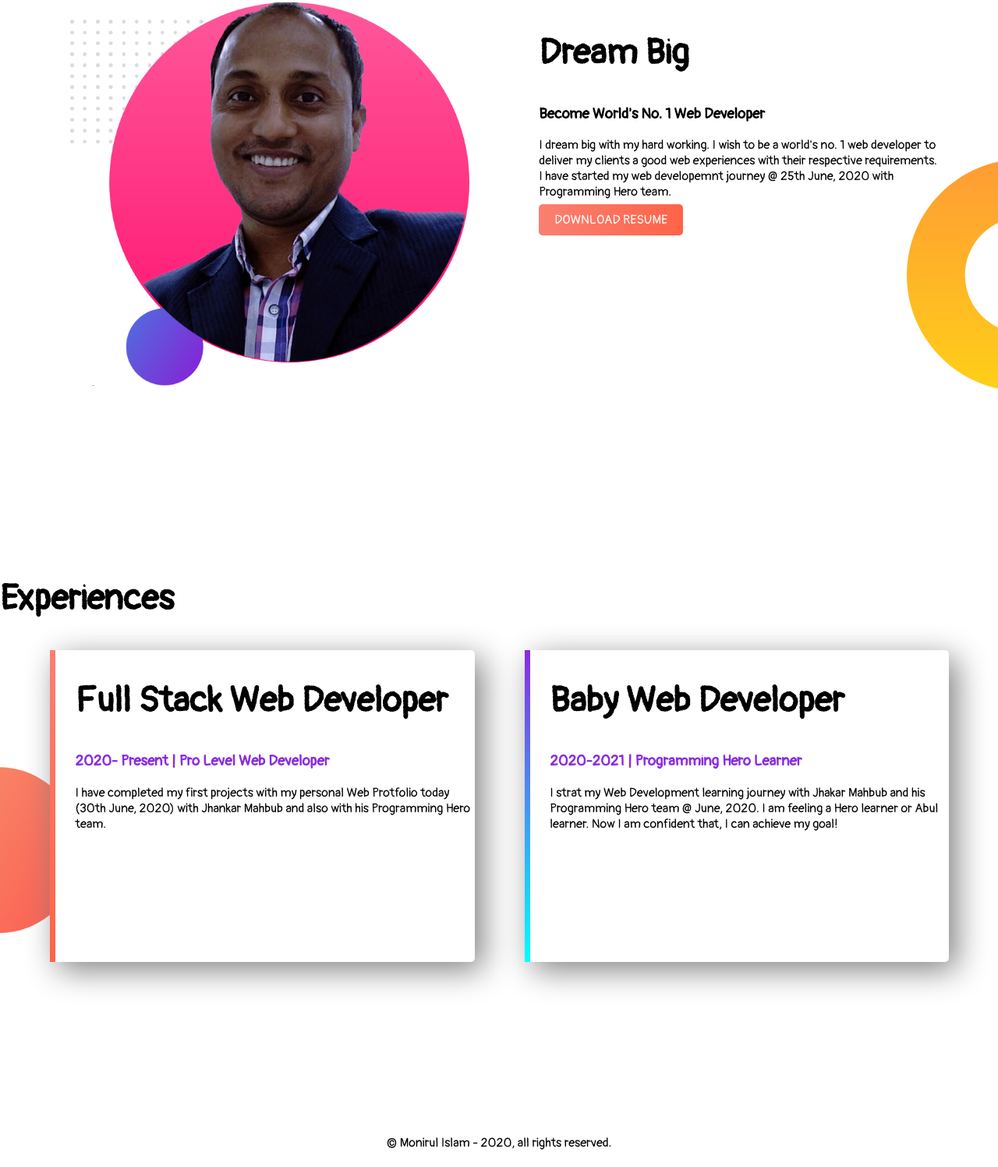
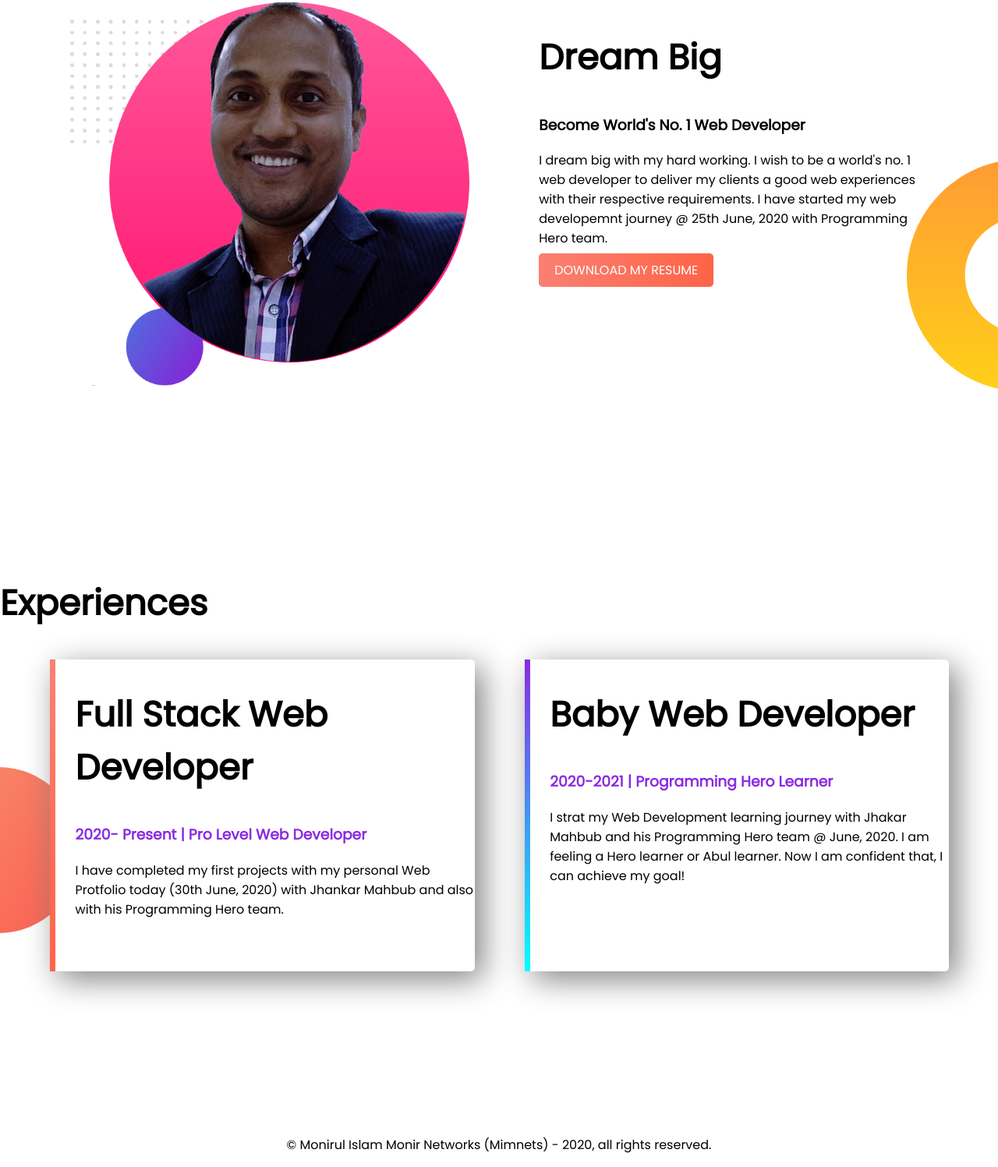
Before and after one commit to mimnets/web-portfolio, a plain HTML site: page index.html in a window 1280 px wide. Shown: the part 697-2194 px from the top of the page at 78% size. Drawn offline with Linux system fonts and the light colour scheme; files whose address does not match are found by name.

Commit message:
font changes to poppins

```diff
--- a/css/style.css
+++ b/css/style.css
@@ -1,6 +1,6 @@
 body{
     margin: 0;                          /*Margin for all body elements*/
-    font-family: 'Pangolin', cursive;   /*Declare the font family or name*/
+    font-family: 'Poppins', sans-serif;   /*Declare the font family or name*/
 }
 h1{
     font-size: 50px;
--- a/index.html
+++ b/index.html
@@ -5,7 +5,7 @@
     <meta name="viewport" content="width=device-width, initial-scale=1.0">
     <title>Monirul Islam - World-class professional Web Developer - Portfolio</title>
     <link rel="stylesheet" href="css/style.css">                                                       <!-- Declare and link style css-->
-    <link href="https://fonts.googleapis.com/css2?family=Pangolin&display=swap" rel="stylesheet"> <!--Font url gets from google fornts -->
+    <link href="https://fonts.googleapis.com/css2?family=Poppins&display=swap" rel="stylesheet"> <!--Font url gets from google fornts -->
 </head>
 <body>
     <section class="top-banner">  <!--Section tag with class "top-banner" for -->
@@ -28,7 +28,7 @@
             <h2>Dream Big</h2>
             <h3>Become World's No. 1  Web Developer</h3>
             <p>I dream big with my hard working. I wish to be a world's no. 1 web developer to deliver my clients a good web experiences with their respective requirements. I have started my web developemnt journey @ 25th June, 2020 with Programming Hero team.</p>
-            <a class="link-button" href="https://drive.google.com/file/d/1uVhS-kPKTfvtmPtTkBemLGoyXsH3Tre4/view?usp=sharing" target="_blank">DOWNLOAD RESUME</a>
+            <a class="link-button" href="https://drive.google.com/file/d/1uVhS-kPKTfvtmPtTkBemLGoyXsH3Tre4/view?usp=sharing" target="_blank">DOWNLOAD MY RESUME</a>
         </div>
     </section>
     <section class="experience-area">
@@ -45,7 +45,7 @@
         </div>
     </section>
     <footer>
-        <p>© Monirul Islam - 2020, all rights reserved.</p>
+        <p>© Monirul Islam Monir Networks (Mimnets) - 2020, all rights reserved.</p>
     </footer>
 </body>
 </html>
```
